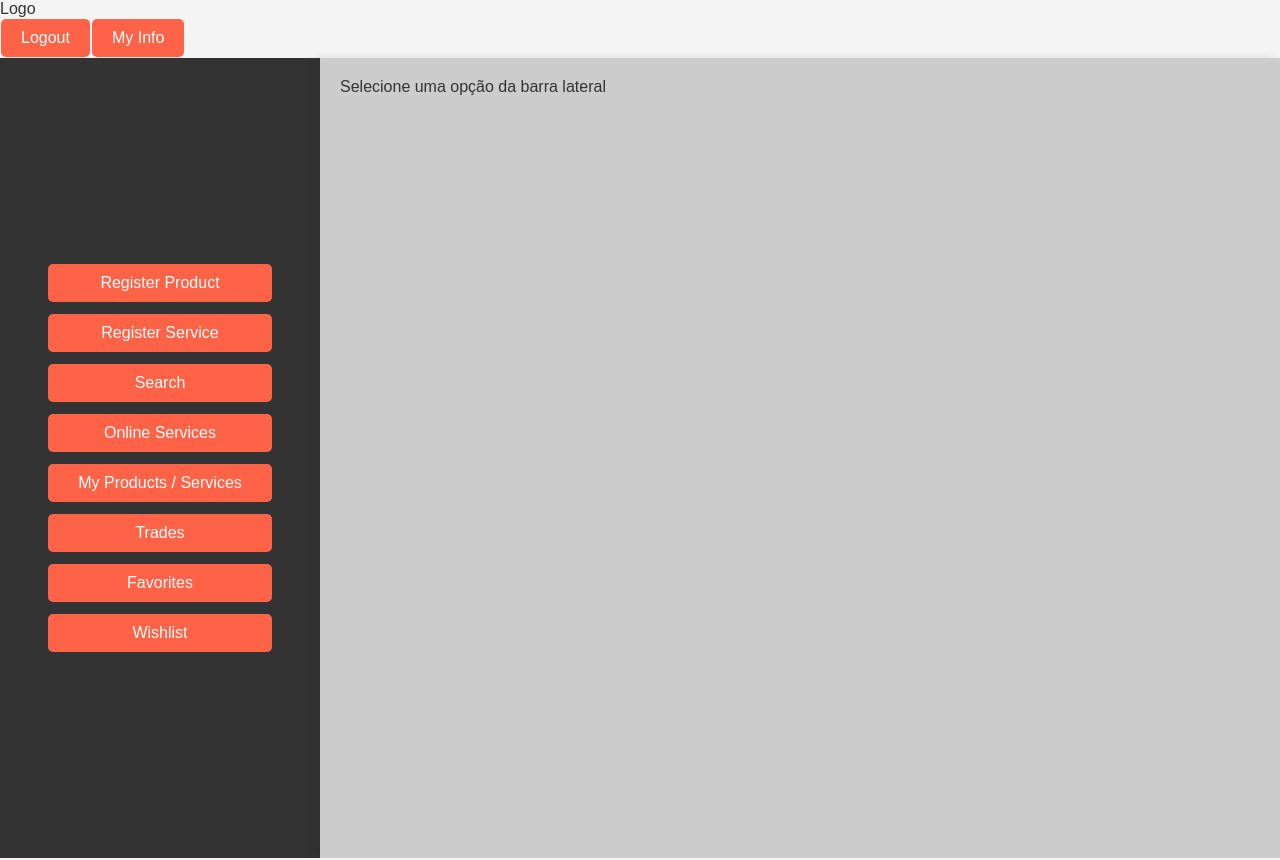
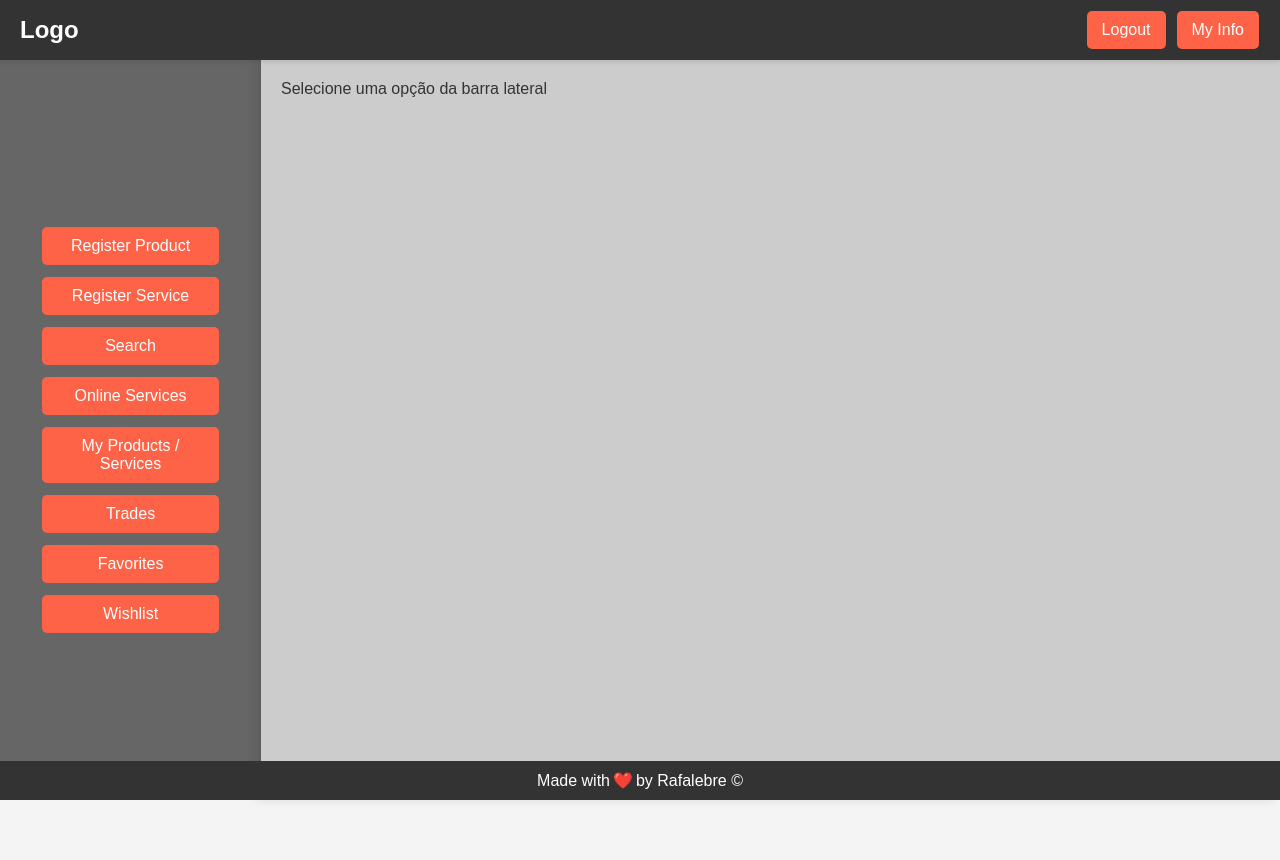
Before and after one commit to rafalebre/Swap_Cycle, a React (Create React App) app in the folder frontend/: page /dashboard in a window 1280 px wide. Built offline with nearby package versions, Linux system fonts and the light colour scheme; no server answers; sample sign-in values are in the browser's storage.

Commit message:
navbar + footer styles, fixing dashboard issues

```diff
--- a/frontend/src/App.js
+++ b/frontend/src/App.js
@@ -7,6 +7,7 @@ import UserInfo from './pages/UserInfo';
 import LoginModal from './components/LoginModal';
 import RegisterModal from './components/RegisterModal';
 import NavBar from './components/NavBar';
+import Footer from './components/Footer';
 import { useAuth } from './context/AuthContext';
 
 function App() {
@@ -33,6 +34,7 @@ function App() {
         <Route path="/dashboard" element={isUserLoggedIn() ? <Dashboard /> : <Navigate replace to="/" />} />
         <Route path="/update-info" element={isUserLoggedIn() ? <UserInfo /> : <Navigate replace to="/" />} />
       </Routes>
+      <Footer />
       {showLoginModal && <LoginModal onClose={handleLoginModal} onLogin={login} navigatePath="/dashboard" />}
       {showRegisterModal && <RegisterModal onClose={handleRegisterModal} onRegister={register} navigatePath="/update-info" />}
     </Router>
--- a/frontend/src/components/ContentArea.css
+++ b/frontend/src/components/ContentArea.css
@@ -1,7 +1,11 @@
 
 .content-area {
     flex-grow: 1;
+    overflow: auto; /* Adiciona rolagem se necessário */
     background-color: #ccc; /* Cinza claro para contraste */
     padding: 20px;
     box-shadow: -5px 0 10px rgba(0, 0, 0, 0.1); /* Sombra para efeito visual */
+    min-height: 100px; /* Garante que o área de conteúdo seja visível */
+    visibility: visible; /* Garante que o conteúdo seja visível */
+    width: 100%; /* Garante que ocupe o espaço necessário */
 }
--- a/frontend/src/components/ContentArea.jsx
+++ b/frontend/src/components/ContentArea.jsx
@@ -5,7 +5,7 @@ function ContentArea({ activeView }) {
     const renderContent = () => {
         switch (activeView) {
             case 'registerProduct':
-                return <div>Formulário de registro de produto aqui</div>;
+                return <div><p>Formulário de registro de produto aqui</p></div>;
             case 'registerService':
                 return <div>Formulário de registro de serviço aqui</div>;
             case 'search':
--- /dev/null
+++ b/frontend/src/components/Footer.css
@@ -0,0 +1,18 @@
+/* Footer.css */
+footer {
+    display: flex;
+    justify-content: center;
+    align-items: center;
+    padding: 10px;
+    background-color: #333; /* Cor de fundo cinza grafite como a navbar */
+    color: white;
+    font-size: 16px;
+    position: fixed;
+    left: 0;
+    right: 0;
+    bottom: 0;
+}
+
+span {
+    padding: 0 3px;
+}
--- /dev/null
+++ b/frontend/src/components/Footer.jsx
@@ -0,0 +1,12 @@
+import React from 'react';
+import "./Footer.css";
+
+const Footer = () => {
+    return (
+        <footer>
+             Made with <span role="img" aria-label="heart">❤️</span> by Rafalebre ©
+        </footer>
+    );
+};
+
+export default Footer;
--- /dev/null
+++ b/frontend/src/components/NavBar.css
@@ -0,0 +1,35 @@
+/* NavBar.css */
+nav {
+    display: flex;
+    justify-content: space-between;
+    align-items: center;
+    padding: 10px 20px;
+    background-color: #333; /* Cinza grafite */
+    color: white;
+    box-shadow: 0 2px 4px rgba(0,0,0,0.1);
+    position: fixed;
+    top: 0;
+    left: 0;
+    right: 0;
+    z-index: 1000;
+}
+
+.logo {
+    font-size: 24px;
+    font-weight: bold;
+}
+
+.menu button {
+    padding: 10px 15px;
+    margin-left: 10px; /* Espaçamento entre botões */
+    background-color: #ff6347; /* Cor salmão para botões */
+    color: white;
+    border: none;
+    border-radius: 5px;
+    cursor: pointer;
+    transition: background-color 0.3s;
+}
+
+.menu button:hover {
+    background-color: #e5533b; /* Escurecer no hover */
+}
--- a/frontend/src/components/NavBar.jsx
+++ b/frontend/src/components/NavBar.jsx
@@ -1,5 +1,6 @@
 import React from 'react';
 import { useNavigate } from 'react-router-dom'; // Importação necessária para a navegação
+import "./NavBar.css";
 
 const NavBar = ({ isLoggedIn, onLogin, onLogout, onRegister }) => {
   const navigate = useNavigate(); // Hook para a navegação
--- a/frontend/src/components/Sidebar.css
+++ b/frontend/src/components/Sidebar.css
@@ -1,7 +1,7 @@
 
 .sidebar {
     width: 25%;
-    background-color: #333; /* Cinza grafite */
+    background-color: #676666; /* Cinza grafite */
     color: white;
     padding: 20px;
     display: flex;
@@ -25,3 +25,20 @@
 .sidebar button:hover {
     background-color: #e5533b; /* Escurecer no hover */
 }
+
+
+@media (max-width: 768px) {
+    .sidebar {
+        width: 100%;
+        flex-direction: row;
+        overflow-x: auto;
+        align-items: center;
+    }
+
+    .sidebar button {
+        flex: 1; /* Cresce uniformemente ocupando o espaço disponível */
+        min-width: 100px; /* Garante um mínimo de largura */
+        min-height: 60px;
+        padding: 10px 0; /* Padding uniforme */
+    }
+}
--- a/frontend/src/pages/Dashboard.css
+++ b/frontend/src/pages/Dashboard.css
@@ -1,21 +1,15 @@
-
+/* Dashboard.css */
 .dashboard {
     display: flex;
-    min-height: 100vh;
+    flex-direction: row; /* Garante orientação correta */
+    min-height: calc(100vh - 60px); /* Subtrai a altura da NavBar */
+    width: 100%; /* Garante que o dashboard ocupe toda a largura */
+    margin-top: 60px; /* Empurra o dashboard para começar abaixo da NavBar */
 }
 
 @media (max-width: 768px) {
     .dashboard {
         flex-direction: column;
-    }
-
-    .sidebar {
-        width: 100%;
-        flex-direction: row;
-        overflow-x: auto;
-    }
-
-    .content-area {
-        order: -1; /* Coloca o conteúdo acima da sidebar em telas pequenas */
+        margin-top: 60px; /* Mantém o espaço no topo em telas menores */
     }
 }
```
